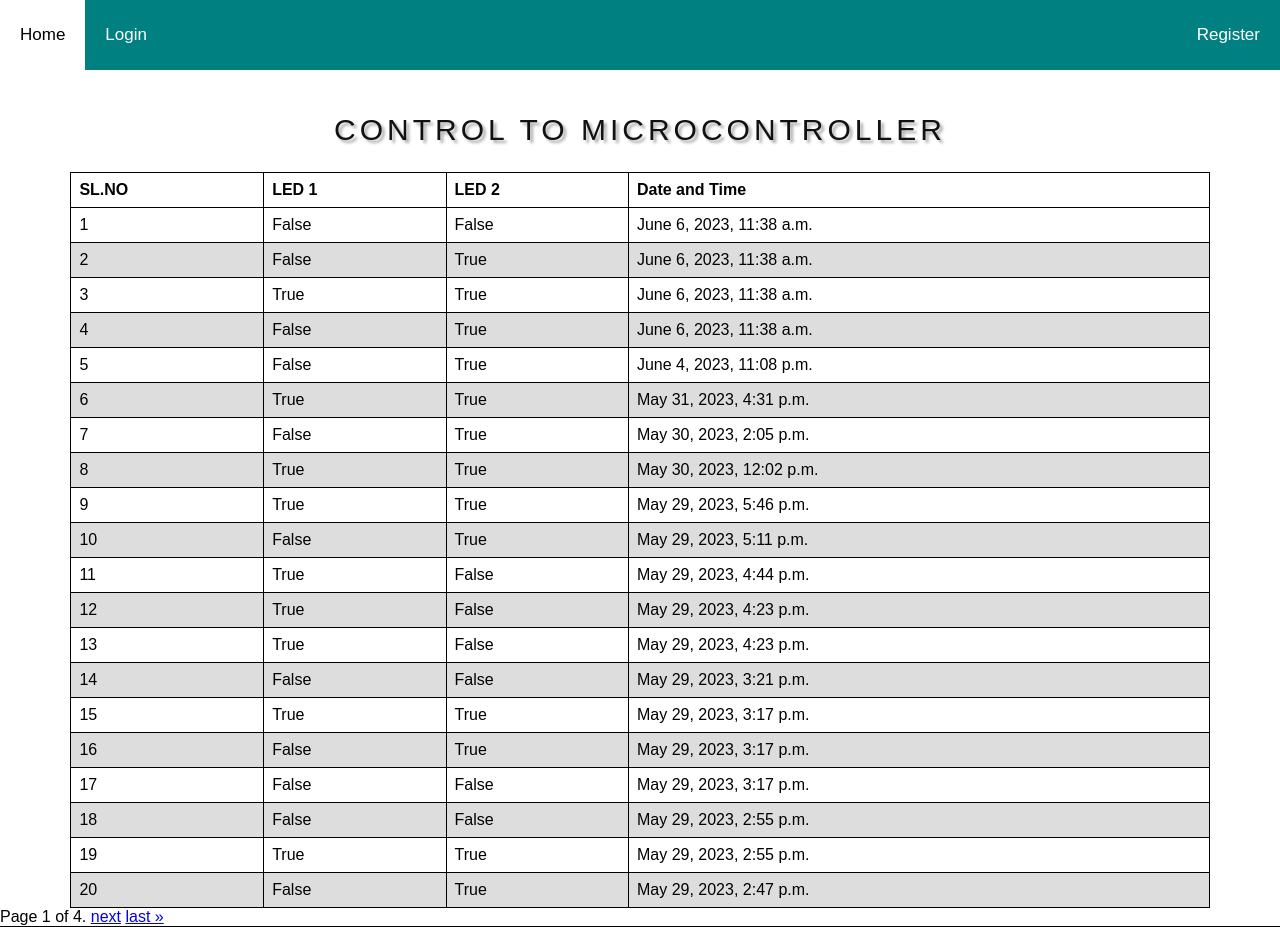
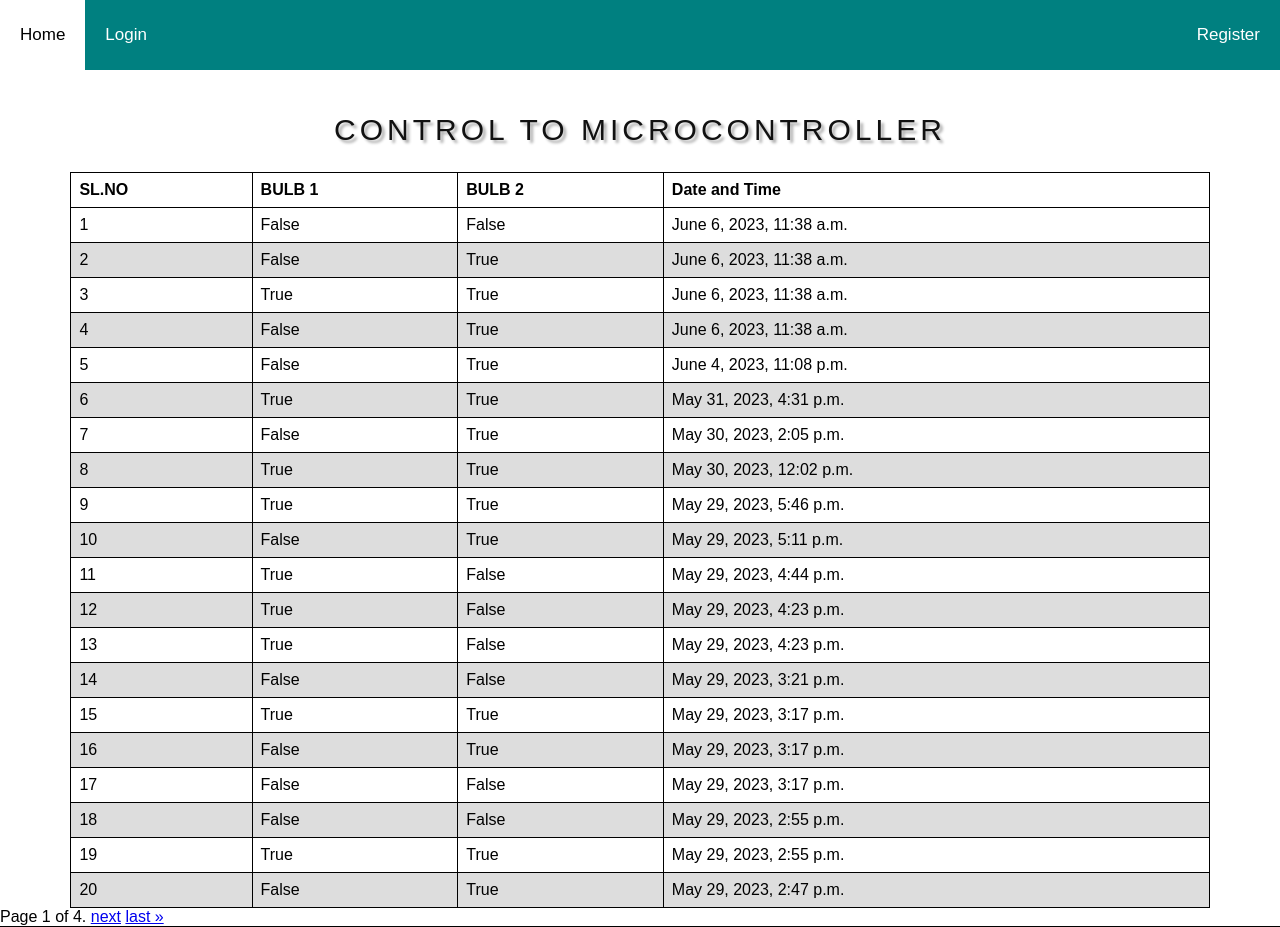
Before and after one commit to sumansam312/IOT_Platform, a Django app: page /circuit/ in a window 1280 px wide. Shown: the top 927 px of the page. Run offline with Django 4.2, Linux system fonts and the light colour scheme; data comes from the database, SQL or seed files in the repository; both versions use the stored data as it was after the commit.

Commit message:
Changes in led to bulb name in circuitmodel

```diff
--- a/ckt/templates/ckt/circuitmodel_list.html
+++ b/ckt/templates/ckt/circuitmodel_list.html
@@ -46,8 +46,8 @@ h2{
     <thead>
       <tr>
         <th>SL.NO</th>
-        <th>LED 1</th>
-        <th>LED 2</th>
+        <th>BULB 1</th>
+        <th>BULB 2</th>
         <th>Date and Time</th>
       </tr>
     </thead>
--- a/ckt/templates/ckt/circuitstatusmodel_list.html
+++ b/ckt/templates/ckt/circuitstatusmodel_list.html
@@ -45,8 +45,8 @@
     <thead>
       <tr>
         <th>SL.NO</th>
-        <th>LED 1</th>
-        <th>LED 2</th>
+        <th>BULB 1</th>
+        <th>BULB 2</th>
         <th>Date and Time</th>
       </tr>
     </thead>
--- a/templates/About_us.html
+++ b/templates/About_us.html
@@ -90,7 +90,7 @@
       left: -47px;
     }
     body {
-      background: #e1e9ea;
+      background: #EDF7F6;
       font-family: "Lato", sans-serif;
     }
     img {
@@ -157,10 +157,12 @@
   <link rel="stylesheet" type="text/css" href="assets/css/style.css" />
   <link rel="shortcut icon" type="image/x-icon" href="assets/img/favicon.png" />
 </head>
+
+<div><h1><center>Our Story</center></h1></div>
 <div class="col-md-4 center-block centro text-center">
   <img class ="img-circle" src="{% static 'images/Sumanth_pic.jpg' %}" alt="Sumanth">
   <h1 class="acerca">Hi I'am</h1>
-  <h1 class="nombre">Sumanth</h1>
+  <h1 class="nombre">Sumanth M</h1> <h2>1MJ20EE404</h2>
   <h2 class="acerca">Designer | Web Developer & Student at MVJCE</h2>
   <h3 class="acerca">I Do Interesting Things on Web<h3>
 </div>
```
Also changed, not shown: db.sqlite3.
